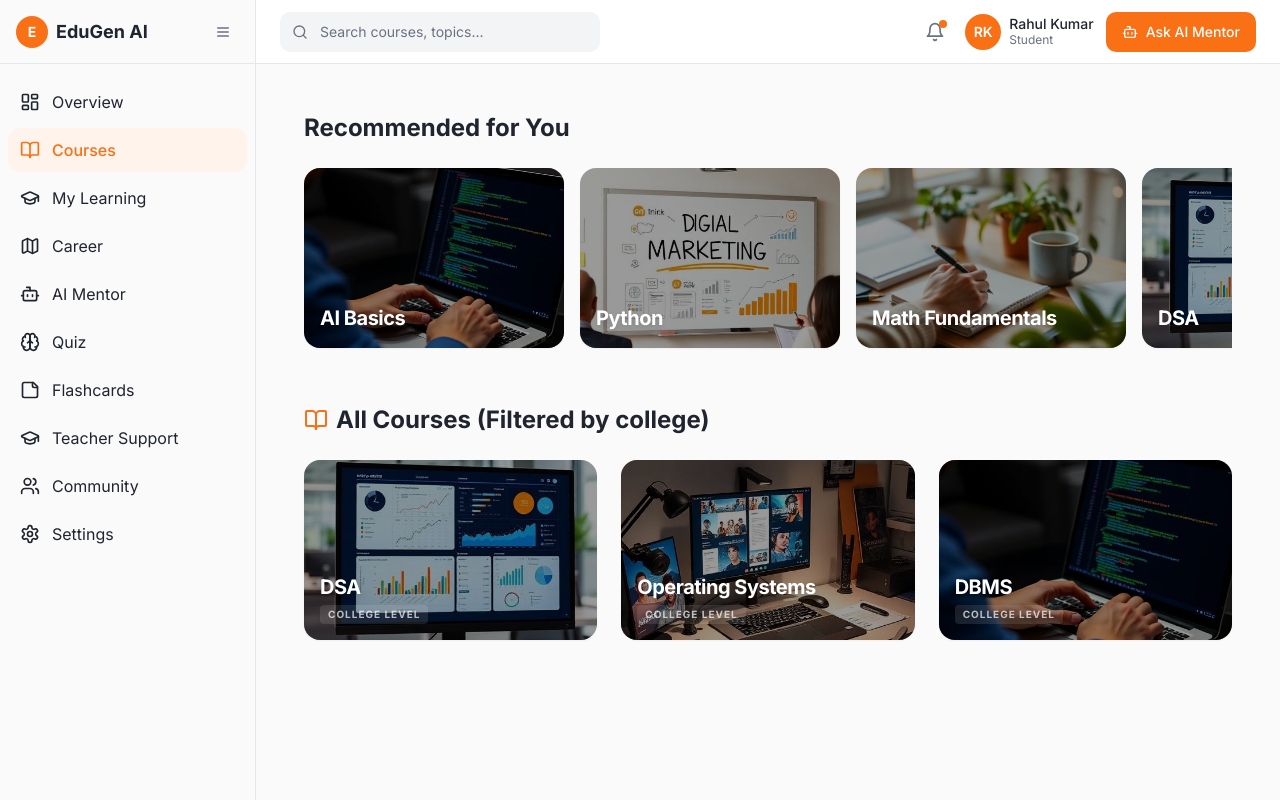
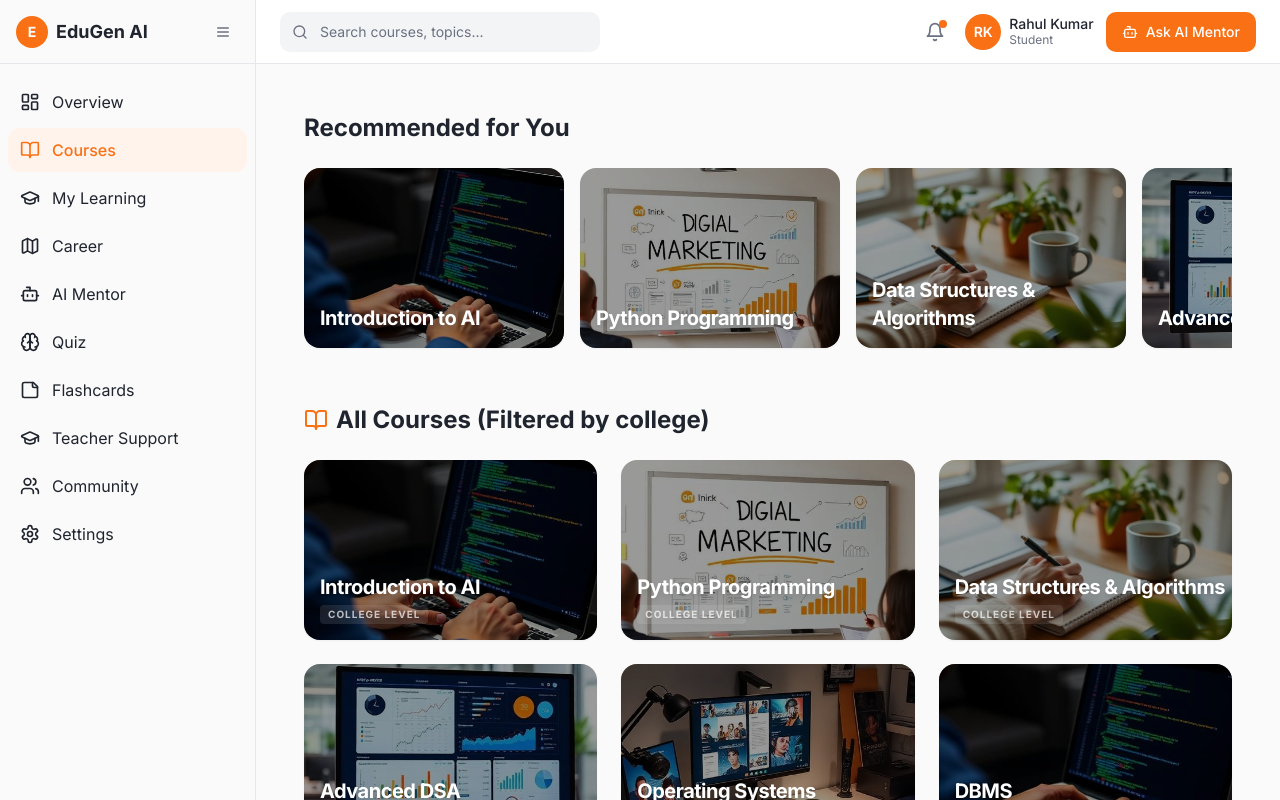
Before and after one commit to Mrityunjoy240/new_edugenai, a Next.js app: page /dashboard/courses in a window 1280 px wide. Built offline with nearby package versions, Linux system fonts and the light colour scheme.

Commit message:
fix: courses navigation use UUID, remove duplicate

```diff
--- a/src/app/(dashboard)/dashboard/courses/page.tsx
+++ b/src/app/(dashboard)/dashboard/courses/page.tsx
@@ -12,17 +12,13 @@ export default function CoursesPage() {
 
   // TASK 6: COURSE DATA STRUCTURE (EXPANDED)
   const allCourses = [
-    { title: "AI Basics", level: "school", image: "/assets/course-coding.jpg" },
-    { title: "Python", level: "school", image: "/assets/course-marketing.jpg" },
-    { title: "Math Fundamentals", level: "school", image: "/assets/hero-study.jpg" },
+    { id: "11111111-1111-1111-1111-111111111111", title: "Introduction to AI", level: "college", image: "/assets/course-coding.jpg" },
+    { id: "22222222-2222-2222-2222-222222222222", title: "Python Programming", level: "college", image: "/assets/course-marketing.jpg" },
+    { id: "33333333-3333-3333-3333-333333333333", title: "Data Structures & Algorithms", level: "college", image: "/assets/hero-study.jpg" },
 
-    { title: "DSA", level: "college", image: "/assets/course-data.jpg" },
-    { title: "Operating Systems", level: "college", image: "/assets/course-design.jpg" },
-    { title: "DBMS", level: "college", image: "/assets/course-coding.jpg" },
-
-    { title: "Data Analyst", level: "professional", image: "/assets/course-data.jpg" },
-    { title: "Machine Learning", level: "professional", image: "/assets/hero-study.jpg" },
-    { title: "Startup Building", level: "professional", image: "/assets/course-design.jpg" }
+    { id: "44444444-4444-4444-4444-444444444444", title: "Advanced DSA", level: "college", image: "/assets/course-data.jpg" },
+    { id: "55555555-5555-5555-5555-555555555555", title: "Operating Systems", level: "college", image: "/assets/course-design.jpg" },
+    { id: "66666666-6666-6666-6666-666666666666", title: "DBMS", level: "college", image: "/assets/course-coding.jpg" },
   ]
 
   // TASK 7: FILTER LOGIC
@@ -30,10 +26,9 @@ export default function CoursesPage() {
     (course) => course.level === userLevel
   )
 
-  const handleCourseClick = (title: string) => {
-    // TASK 3: Click Navigation
-    const slug = title.toLowerCase().replace(/\s+/g, "-")
-    router.push(`/notebooks/${slug}`)
+  const handleCourseClick = (id: string) => {
+    // TASK 3: Click Navigation (Switch to UUID)
+    router.push(`/notebooks/${id}`)
   }
 
   return (
@@ -48,7 +43,7 @@ export default function CoursesPage() {
           {allCourses.slice(0, 6).map((course, idx) => (
             <div
               key={idx}
-              onClick={() => handleCourseClick(course.title)}
+              onClick={() => handleCourseClick(course.id)}
               className="relative min-w-[260px] h-[180px] rounded-2xl overflow-hidden cursor-pointer group shadow-sm hover:shadow-md transition-all duration-300 hover:scale-[1.03] shrink-0"
             >
               <img
@@ -78,7 +73,7 @@ export default function CoursesPage() {
             {filteredCourses.map((course, idx) => (
               <div
                 key={idx}
-                onClick={() => handleCourseClick(course.title)}
+                onClick={() => handleCourseClick(course.id)}
                 className="relative h-[180px] rounded-2xl overflow-hidden cursor-pointer group shadow-sm hover:shadow-md transition-all duration-300 hover:scale-[1.03]"
               >
                 <img
```
